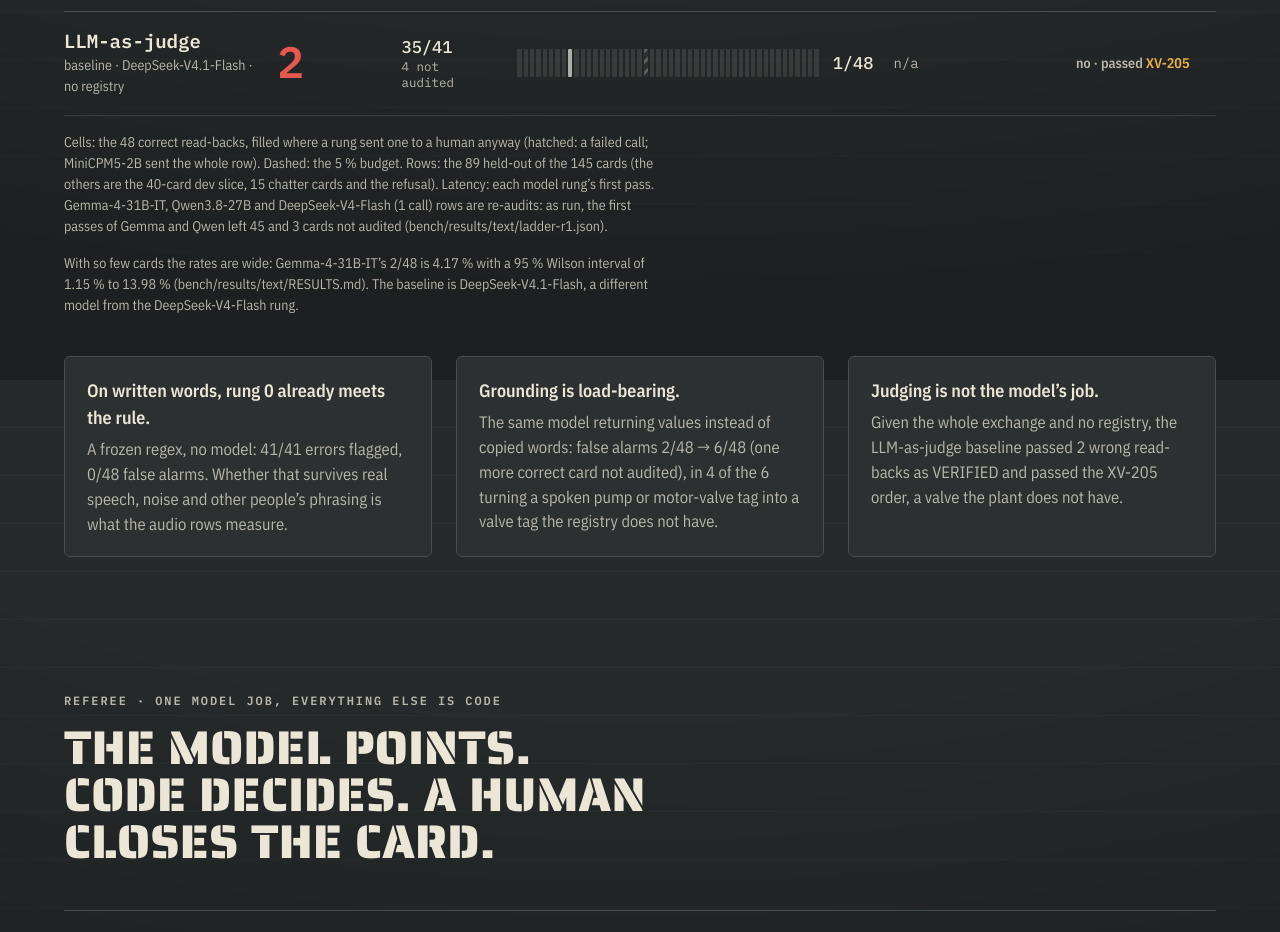
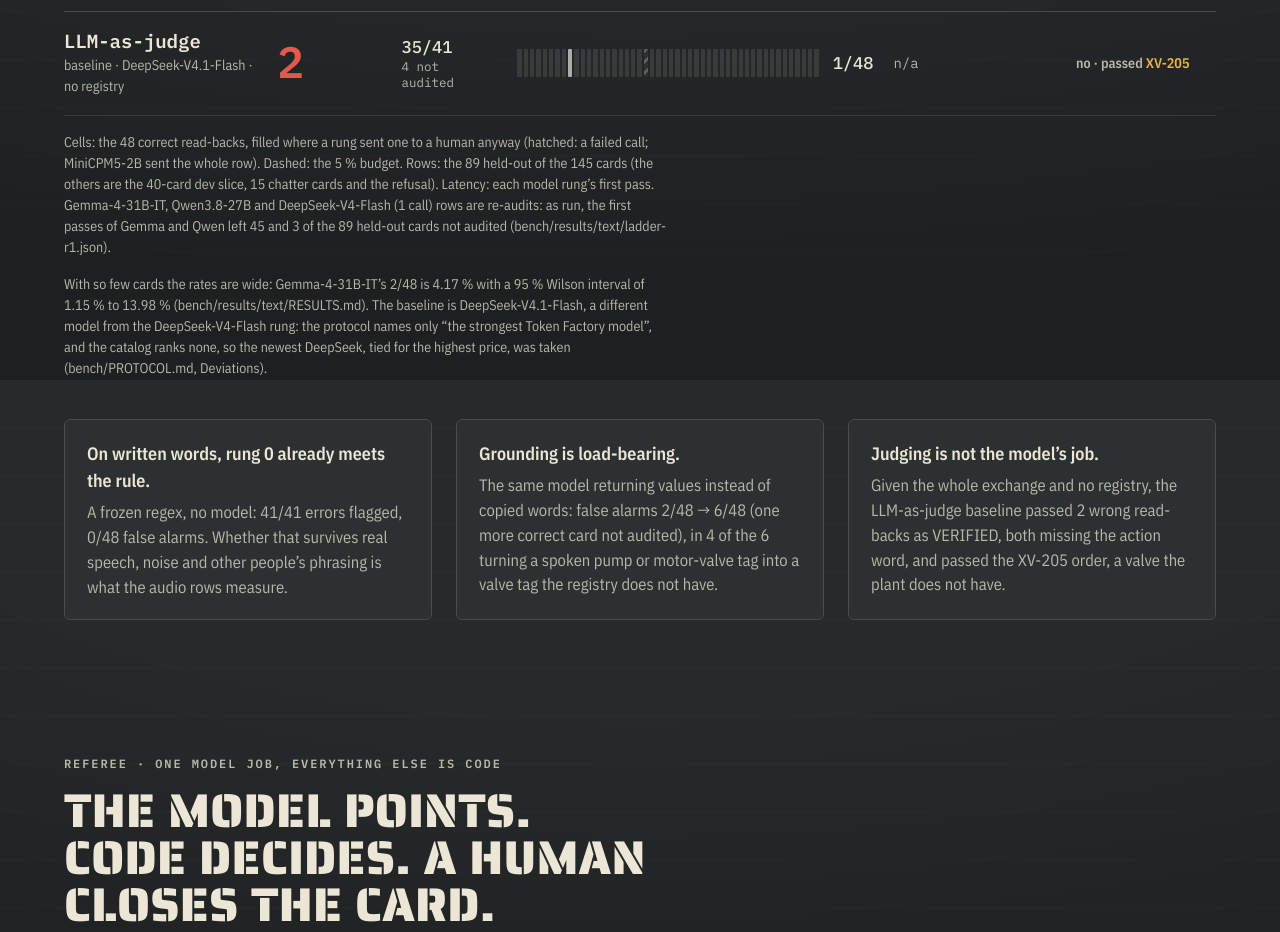
Before and after one commit to edycutjong/sayagain, a plain HTML site: page docs/index.html in a window 1280 px wide. Shown: the part 6020-6952 px from the top of the page. Drawn offline with Linux system fonts and the light colour scheme; no server answers.

Commit message:
docs(landing): a2a r05 — the LLM-as-judge baseline's two passed read-backs both lacked the action word (stated beside the XV-205 pass, which needs a registry to catch), the baseline model's pick is explained (the protocol's 'strongest Token Factory model'; the catalog ranks none), and the first-pass not-audited counts name the 89 held-out cards

```diff
--- a/docs/index.html
+++ b/docs/index.html
@@ -809,12 +809,12 @@
 <span role="cell" class="mr">no · passed <b class="amb"><span class="nw">XV-205</span></b></span>
 </div>
 </div>
-<p class="legend" data-src="bench/results/text/ladder-r1.json">Cells: the 48 correct read-backs, filled where a rung sent one to a human anyway (hatched: a failed call; MiniCPM5-2B sent the whole row). Dashed: the 5 % budget. Rows: the 89 held-out of the 145 cards (the others are the 40-card dev slice, 15 chatter cards and the refusal). Latency: each model rung’s first pass. Gemma-4-31B-IT, Qwen3.8-27B and DeepSeek-V4-Flash (1 call) rows are re-audits: as run, the first passes of Gemma and Qwen left 45 and 3 cards not audited (bench/results/text/ladder-r1.json).</p>
-<p class="legend" data-src="bench/results/text/RESULTS.md">With so few cards the rates are wide: Gemma-4-31B-IT’s 2/48 is 4.17 % with a 95 % Wilson interval of 1.15 % to 13.98 % (bench/results/text/RESULTS.md). The baseline is DeepSeek-V4.1-Flash, a different model from the DeepSeek-V4-Flash rung.</p>
+<p class="legend" data-src="bench/results/text/ladder-r1.json">Cells: the 48 correct read-backs, filled where a rung sent one to a human anyway (hatched: a failed call; MiniCPM5-2B sent the whole row). Dashed: the 5 % budget. Rows: the 89 held-out of the 145 cards (the others are the 40-card dev slice, 15 chatter cards and the refusal). Latency: each model rung’s first pass. Gemma-4-31B-IT, Qwen3.8-27B and DeepSeek-V4-Flash (1 call) rows are re-audits: as run, the first passes of Gemma and Qwen left 45 and 3 of the 89 held-out cards not audited (bench/results/text/ladder-r1.json).</p>
+<p class="legend" data-src="bench/results/text/RESULTS.md">With so few cards the rates are wide: Gemma-4-31B-IT’s 2/48 is 4.17 % with a 95 % Wilson interval of 1.15 % to 13.98 % (bench/results/text/RESULTS.md). The baseline is DeepSeek-V4.1-Flash, a different model from the DeepSeek-V4-Flash rung: the protocol names only “the strongest Token Factory model”, and the catalog ranks none, so the newest DeepSeek, tied for the highest price, was taken (bench/PROTOCOL.md, Deviations).</p>
 <div class="ladder-notes">
 <p class="note" data-src="bench/results/text/ladder-r1-reaudit.json"><b>On written words, rung 0 already meets the rule.</b> A frozen regex, no model: 41/41 errors flagged, 0/48 false alarms. Whether that survives real speech, noise and other people’s phrasing is what the audio rows measure.</p>
 <p class="note" data-src="bench/results/text/ablate-grounding-r1-reaudit.json"><b>Grounding is load-bearing.</b> The same model returning values instead of copied words: false alarms 2/48 → 6/48 (one more correct card not audited), in 4 of the 6 turning a spoken pump or motor-valve tag into a valve tag the registry does not have.</p>
-<p class="note" data-src="bench/results/text/llm-judge-r1-reaudit.json"><b>Judging is not the model’s job.</b> Given the whole exchange and no registry, the LLM-as-judge baseline passed 2 wrong read-backs as VERIFIED and passed the <span class="nw">XV-205</span> order, a valve the plant does not have.</p>
+<p class="note" data-src="bench/results/text/llm-judge-r1-reaudit.json"><b>Judging is not the model’s job.</b> Given the whole exchange and no registry, the LLM-as-judge baseline passed 2 wrong read-backs as VERIFIED, both missing the action word, and passed the <span class="nw">XV-205</span> order, a valve the plant does not have.</p>
 </div>
 </section>
 
@@ -930,7 +930,7 @@
 <p>It does the one model job: span extraction. Each call returns the words for action, tag and line, and its receipt records the request id, the model served, the host and the cost.</p>
 <p>Speech-to-text has not run on a recording yet; the Token Factory lists no transcription model. The referee and the queue are plain Python on the operator’s side.</p></details>
 <details open><summary>Couldn’t an LLM just judge the read-back?</summary>
-<p data-src="bench/results/text/llm-judge-r1-reaudit.json">We measured that. DeepSeek-V4.1-Flash, given the whole exchange and no plant registry, passed 2 wrong read-backs as VERIFIED and passed the <span class="nw">XV-205</span> order, a valve the plant does not have. In SayAgain the model only points at words; the verdict is code.</p></details>
+<p data-src="bench/results/text/llm-judge-r1-reaudit.json">We measured that. DeepSeek-V4.1-Flash, given the whole exchange and no plant registry, passed 2 wrong read-backs as VERIFIED, both missing the action word (no registry needed to see that), and passed the <span class="nw">XV-205</span> order, a valve the plant does not have. In SayAgain the model only points at words; the verdict is code.</p></details>
 <details><summary>A regex already meets the rule. Why a model at all?</summary>
 <p>On clean written words it does: that is our own result, and the page says so. Real speech is not clean: recognition errors, code-switched Bahasa, other people’s phrasing. The audio rows decide whether a model earns its place; if they say it does not, the report will say that.</p></details>
 <details><summary>What happens when the radio is too noisy to hear?</summary>
```
